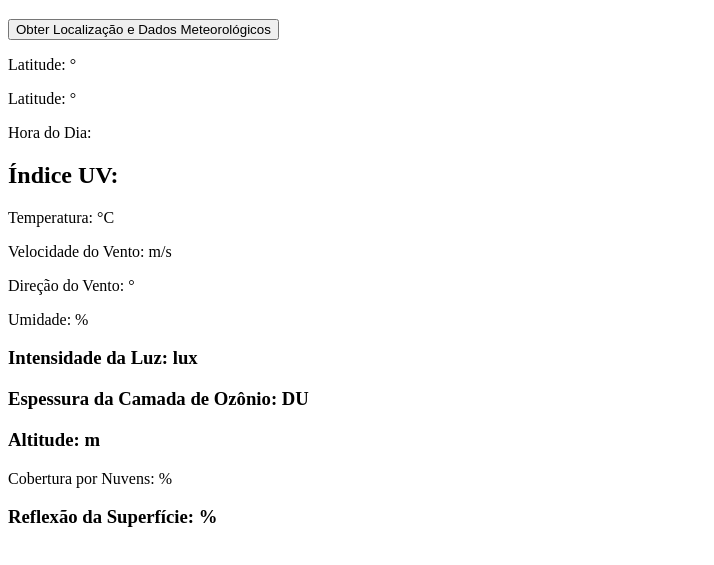
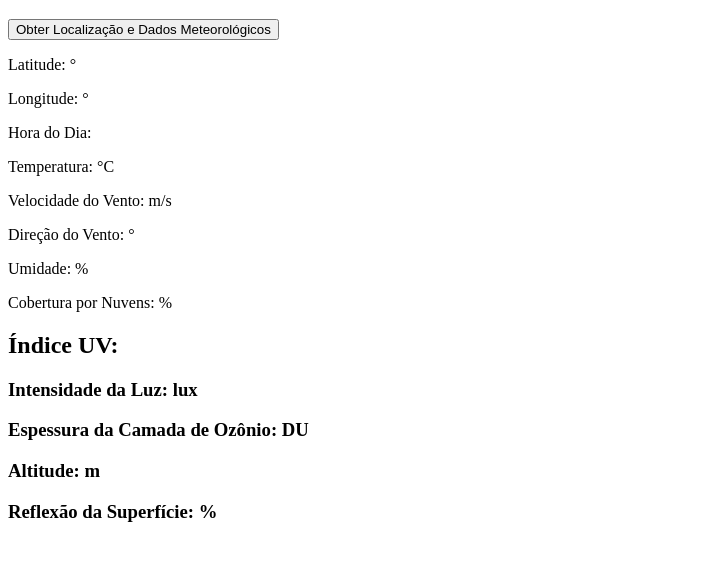
Before and after one commit to tiagoggl12/HTML_Weather_Reader, a plain HTML site: page Index.html in a window 1280 px wide. Shown: the part 61-626 px from the top of the page, without its empty margins (0-714 px from the left). Drawn offline with Linux system fonts and the light colour scheme.

Commit message:
Atualização do arquivo

```diff
--- a/Index.html
+++ b/Index.html
@@ -11,18 +11,17 @@
 <button id="getLocation">Obter Localização e Dados Meteorológicos</button>
 <div id="weatherData">
     <p>Latitude: <span id="latitude"></span>°</p>
-    <p>Latitude: <span id="longitude"></span>°</p>
+    <p>Longitude: <span id="longitude"></span>°</p>
     <p>Hora do Dia: <span id="timeOfDay"></span></p>
-    <h2>Índice UV: <span id="uvIndex"></span></h2>
     <p>Temperatura: <span id="temperature"></span>°C</p>
     <p>Velocidade do Vento: <span id="windSpeed"></span> m/s</p>
     <p>Direção do Vento: <span id="windDirection"></span>°</p>
     <p>Umidade: <span id="humidity"></span>%</p>
+    <p>Cobertura por Nuvens: <span id="cloudCoverage"></span>%</p>
+    <h2>Índice UV: <span id="uvIndex"></span></h2>
     <h3>Intensidade da Luz: <span id="lightIntensity"></span> lux</h3>
     <h3>Espessura da Camada de Ozônio: <span id="ozoneLayerThickness"></span> DU</h3>
-    <h3>Altitude: <span id="elevation"></span> m</h3>
-
-    <p>Cobertura por Nuvens: <span id="cloudCoverage"></span>%</p>
+    <h3>Altitude: <span id="altitude"></span> m</h3>
     <h3>Reflexão da Superfície: <span id="surfaceReflection"></span>%</h3>
 </div>
 </body>
--- a/script.js
+++ b/script.js
@@ -3,11 +3,12 @@ document.getElementById('getLocation').addEventListener('click', function() {
         navigator.geolocation.getCurrentPosition(async function(position) {
             const latitude = position.coords.latitude;
             const longitude = position.coords.longitude;
-            const altitude = position.coords.altitude || 'Não Disponível';
+            const altitude = position.coords.altitude || 'Não disponível';
 
 
 
             document.getElementById('latitude').textContent = latitude.toFixed(2);
+            document.getElementById('longitude').textContent = longitude.toFixed(2);
             document.getElementById('altitude').textContent = altitude;
 
             // Chama a função para obter dados meteorológicos
```
